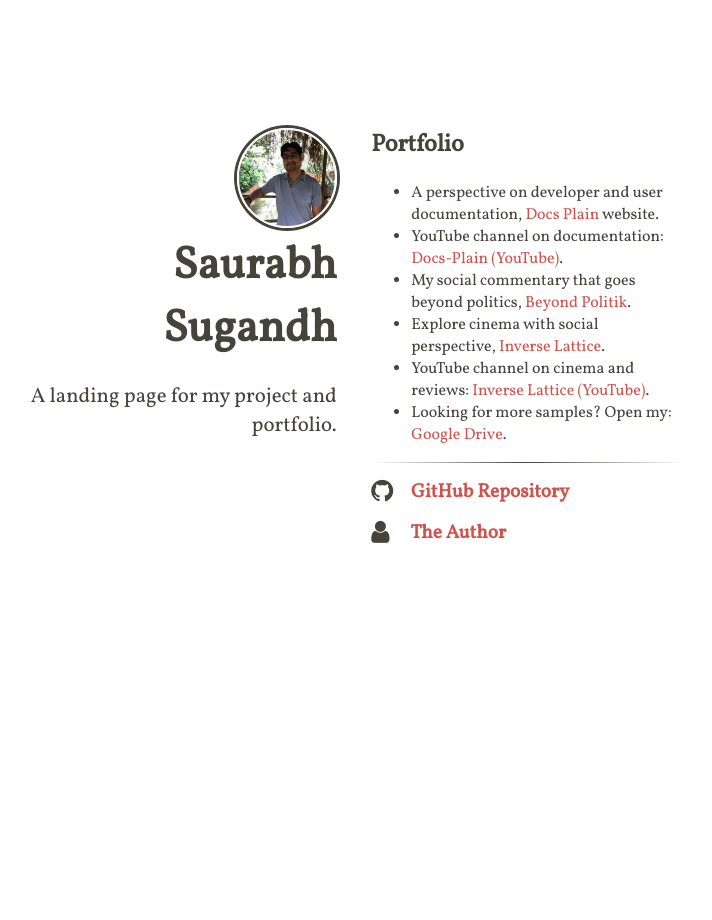
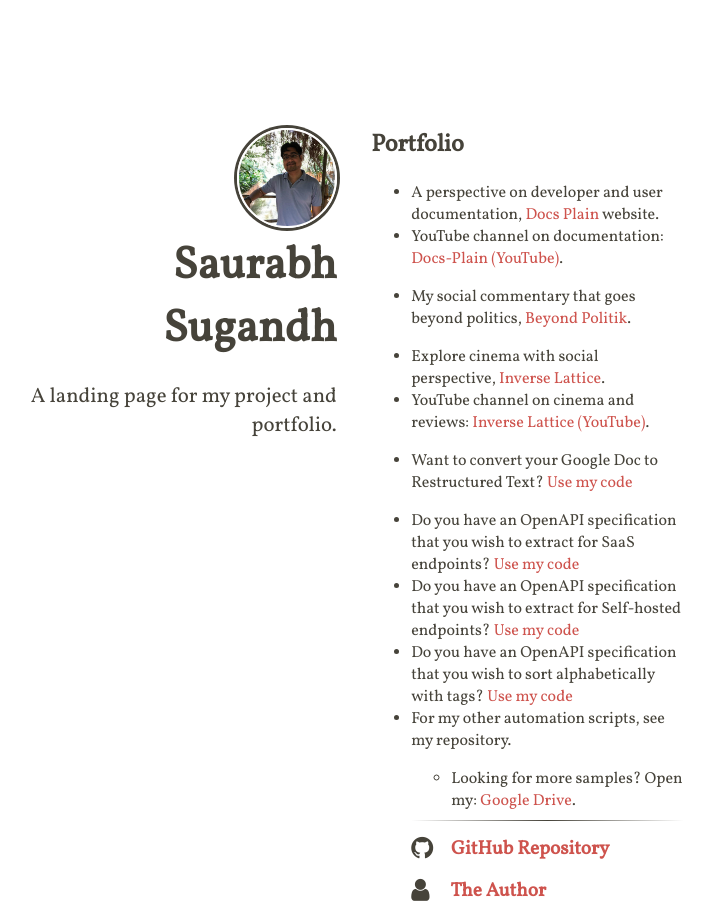
Before and after one commit to mrsauravs/home, a Jekyll site: the page built from index.html, in a window 1280 px wide. Shown: the whole page, without its empty margins (296-1008 px from the left). Built offline with Jekyll 4.4.1, drawn with Linux system fonts in a browser that asks for light colours; nearby versions of some CDN libraries.

Commit message:
Update content.html

```diff
--- a/_includes/content.html
+++ b/_includes/content.html
@@ -2,12 +2,28 @@
 <ul>
   <li>A perspective on developer and user documentation, <a href="https://inverselattice.gitbook.io/docs-plain">Docs Plain</a> website.</li>
   <li>YouTube channel on documentation: <a href="https://www.youtube.com/@docs-plain">Docs-Plain (YouTube)</a>.</li>
-
+</ul>
+<p></p>
+<ul>
   <li>My social commentary that goes beyond politics, <a href="https://beyondpolitik.com/">Beyond Politik</a>.</li>
-
+</ul>
+<p></p>
+<ul>
   <li>Explore cinema with social perspective, <a href="https://inverselattice.com/">Inverse Lattice</a>.</li>
   <li>YouTube channel on cinema and reviews: <a href="https://www.youtube.com/@inverselattice">Inverse Lattice (YouTube)</a>.</li>
-
+</ul>
+<p></p>
+<ul>
+  <li>Want to convert your Google Doc to Restructured Text? <a href="https://github.com/mrsauravs/Doc-2-rST">Use my code</a></li>
+</ul>
+<p></p>
+<ul>
+  <li>Do you have an OpenAPI specification that you wish to extract for SaaS endpoints? <a href="https://github.com/mrsauravs/prisma-cloud-compute-script/blob/main/publish_scripts_python/gen_supported_spec_xpublic_saas.py">Use my code</a></li>
+  <li>Do you have an OpenAPI specification that you wish to extract for Self-hosted endpoints? <a href="https://github.com/mrsauravs/prisma-cloud-compute-script/blob/main/publish_scripts_python/gen_supported_spec_xpublic_selfhosted.py">Use my code</a></li>
+  <li>Do you have an OpenAPI specification that you wish to sort alphabetically with tags? <a href="https://github.com/mrsauravs/prisma-cloud-compute-script/blob/main/publish_scripts_python/sortTags.py">Use my code</a></li>
+  <li>For my other automation scripts, <a href="https://github.com/mrsauravs/prisma-cloud-compute-script"></a>see my repository.</li>
+<p></p>
+<ul>
   <li>Looking for more samples? Open my: <a href="https://drive.google.com/drive/folders/1LPmVniUrgkzWhahT20rkUCjjPG7Z7bvz?usp=sharing"> Google Drive</a>.</li>
 </ul>
 
```
